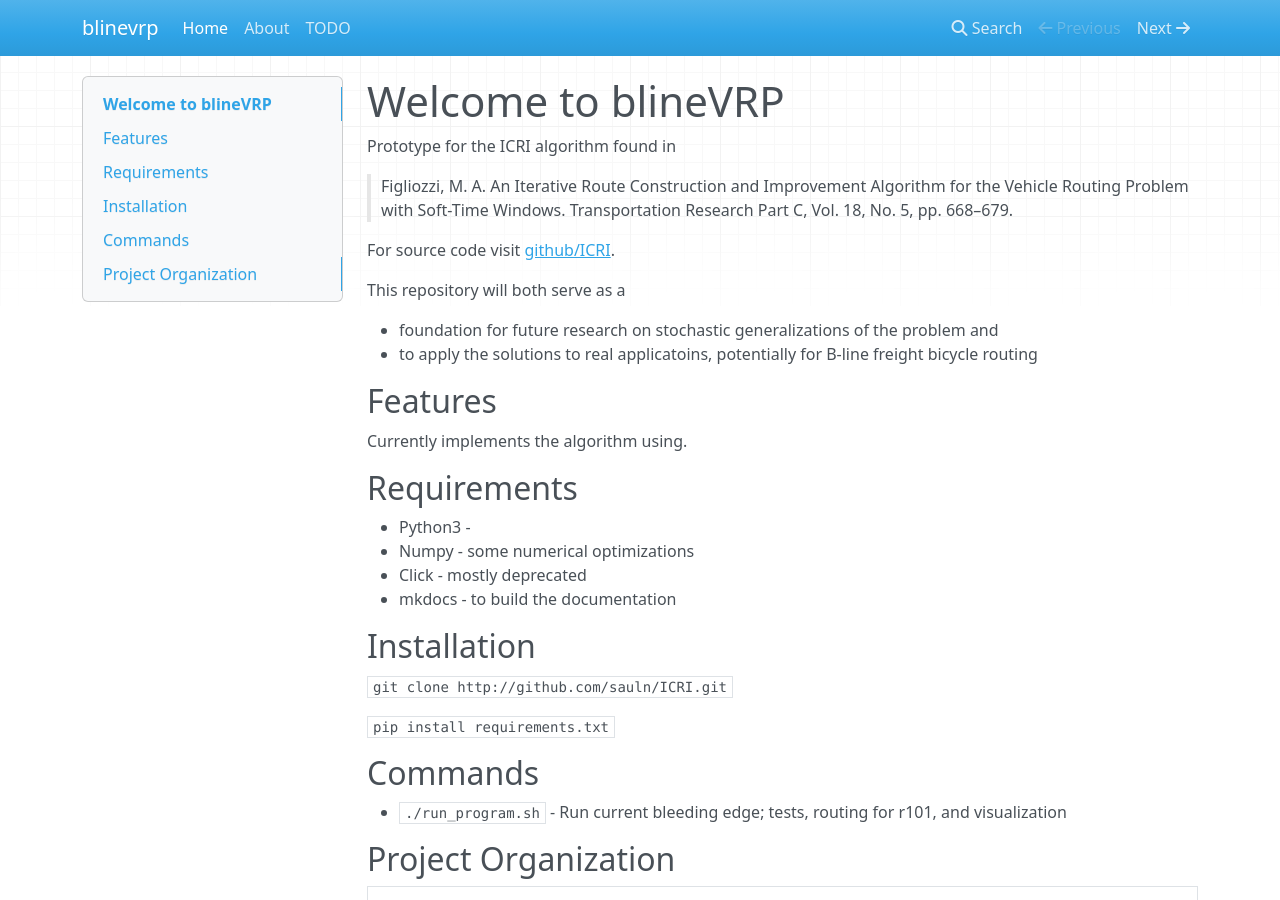
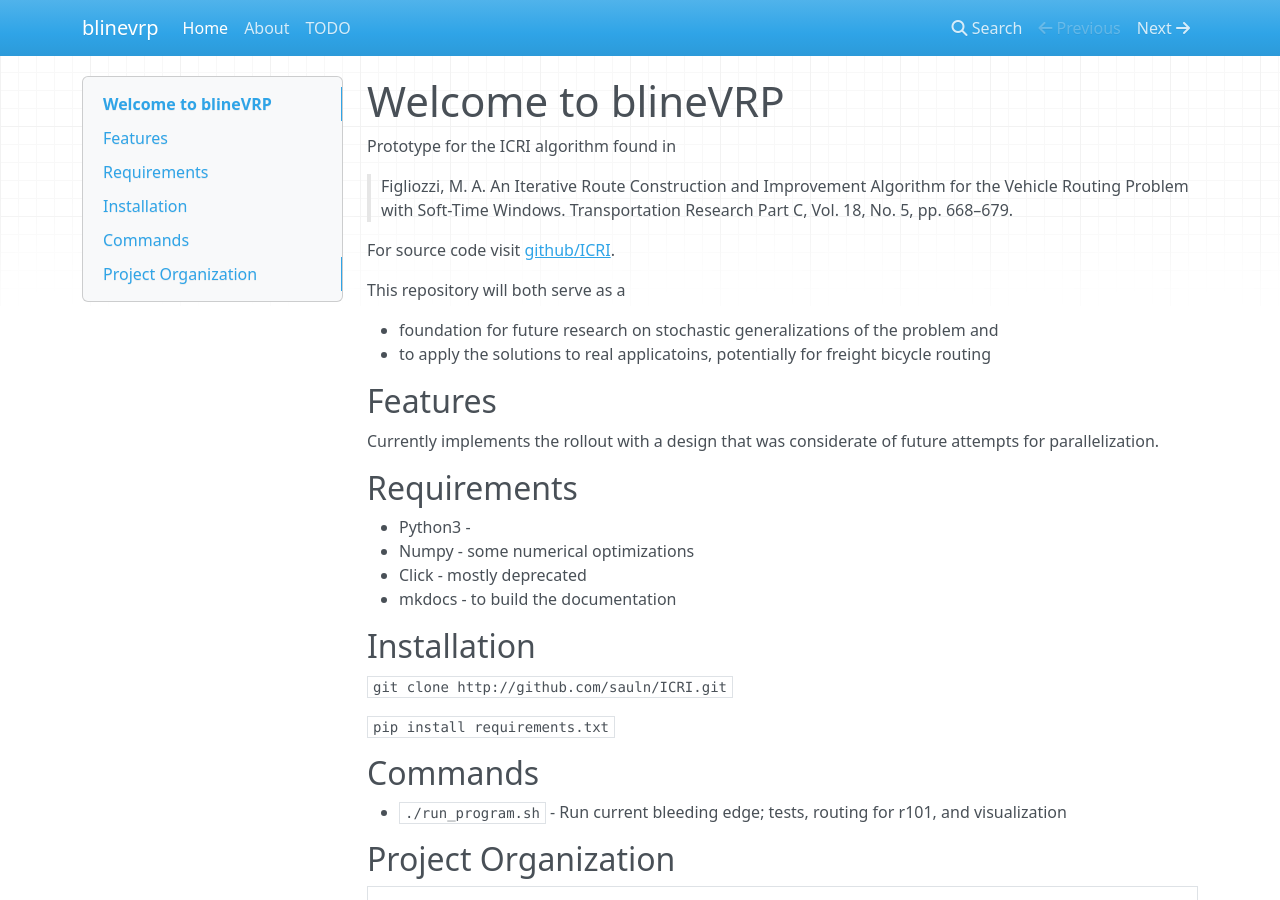
Before and after one commit to sauln/ICRI, an MkDocs documentation site: the page built from docs/index.md, in a window 1280 px wide and 900 px high. Built offline with MkDocs 1.6.1, drawn with Linux system fonts in a browser that asks for light colours; nearby versions of some CDN libraries; old or Windows-style settings are respelled for this version of MkDocs.

Commit message:
Update index.md

```diff
--- a/docs/index.md
+++ b/docs/index.md
@@ -9,11 +9,12 @@ For source code visit [github/ICRI](http://github.com/sauln/ICRI).
 This repository will both serve as a
 
 * foundation for future research on stochastic generalizations of the problem and
-* to apply the solutions to real applicatoins, potentially for B-line freight bicycle routing
+* to apply the solutions to real applicatoins, potentially for freight bicycle routing
 
 ## Features
 
-Currently implements the algorithm using.
+Currently implements the rollout with a design that was considerate of future attempts for parallelization.
+
 
 
 ## Requirements
```
